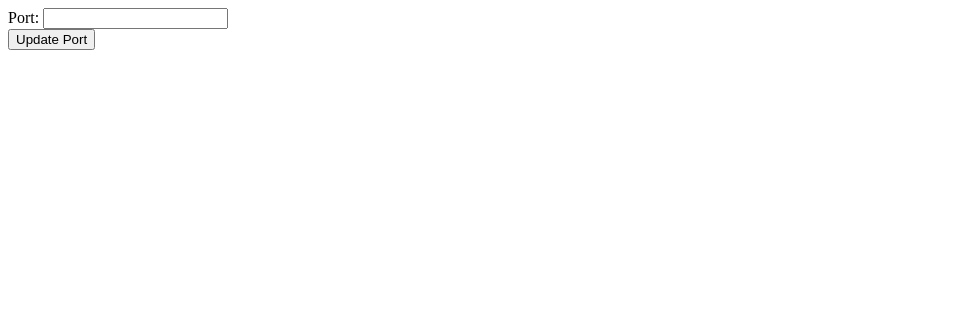
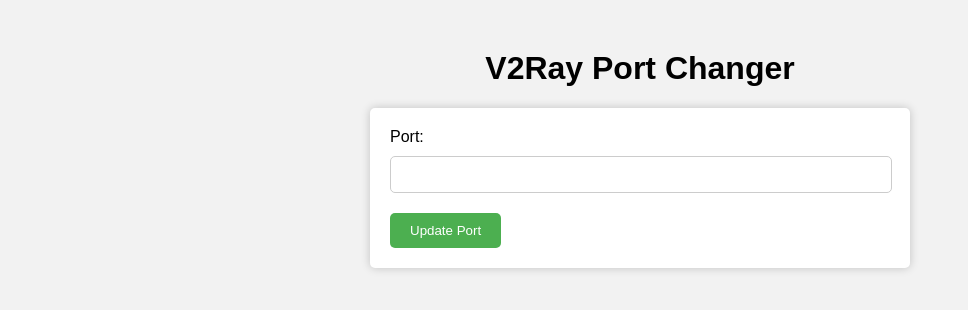
Before and after one commit to sqybi/v2ray-port-change, a website: page index.html in a window 1280 px wide. Shown: the whole page, without its empty margins (0-968 px from the left). Drawn offline with Linux system fonts and the light colour scheme; no server answers.

Commit message:
Use Copilot chat to generate a better frontend page

```diff
--- a/index.html
+++ b/index.html
@@ -1,20 +1,72 @@
 <!doctype html>
 <html>
 <head>
+  <style>
+    body {
+      font-family: Arial, sans-serif;
+      background-color: #f2f2f2;
+    }
+    h1 {
+      text-align: center;
+      margin-top: 50px;
+    }
+    .container {
+      max-width: 500px;
+      margin: 0 auto;
+      background-color: #fff;
+      padding: 20px;
+      border-radius: 5px;
+      box-shadow: 0 0 10px rgba(0, 0, 0, 0.2);
+    }
+    label {
+      display: block;
+      margin-bottom: 10px;
+    }
+    input[type="text"] {
+      width: calc(100% - 20px);
+      padding: 10px;
+      border: 1px solid #ccc;
+      border-radius: 5px;
+      margin-bottom: 20px;
+    }
+    button {
+      background-color: #4CAF50;
+      color: #fff;
+      border: none;
+      padding: 10px 20px;
+      border-radius: 5px;
+      cursor: pointer;
+    }
+    button:hover {
+      background-color: #3e8e41;
+    }
+    #message {
+      margin-top: 20px;
+      padding: 10px;
+      border-radius: 5px;
+      background-color: #f2f2f2;
+      display: none; /* hide the div by default */
+    }
+  </style>
   <script src="socket.io.min.js"></script>
   <script>
     const socket = io();
 
     socket.on("status", (message) => {
-    document.getElementById("message").innerText = message;
+      const messageDiv = document.getElementById("message");
+      messageDiv.innerText = message;
+      messageDiv.style.display = message ? "block" : "none"; // show/hide the div based on message content
     });
-
   </script>
 </head>
 <body>
-  <div>Port: <input id="port" /></div>
+  <h1>V2Ray Port Changer</h1>
+  <div class="container">
+    <label for="port">Port:</label>
+    <input type="text" id="port" />
     <button onclick="submitPort()">Update Port</button>
-  <div id="message" />
+    <div id="message"></div>
+  </div>
   <script>
     function submitPort() {
       socket.emit("request", document.getElementById("port").value);
```
Lines whose indentation alone changed are shown as unchanged.
